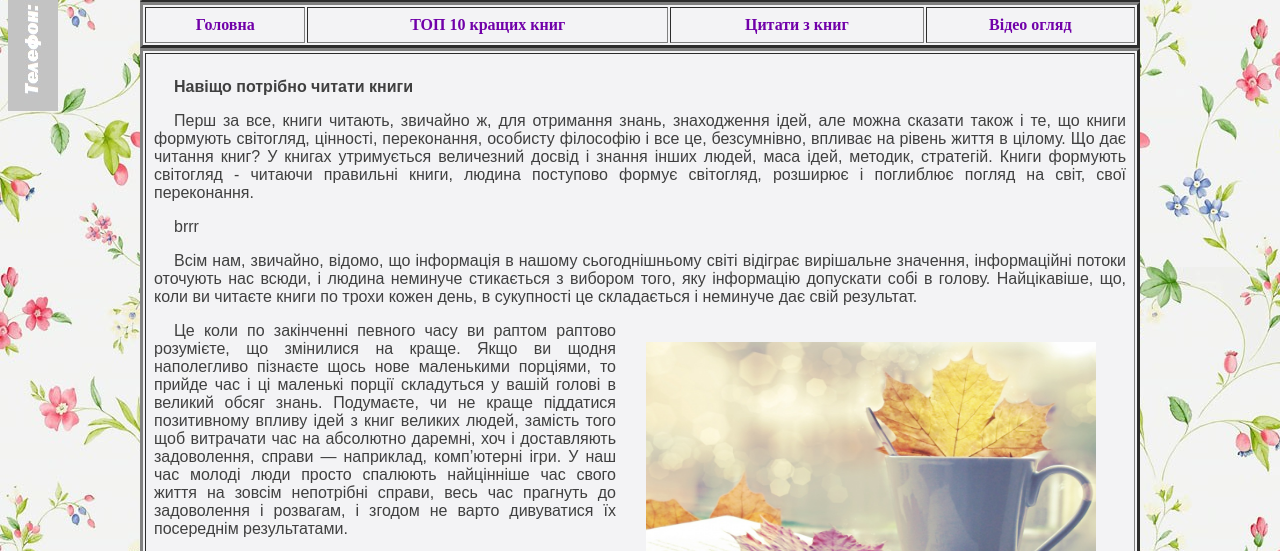
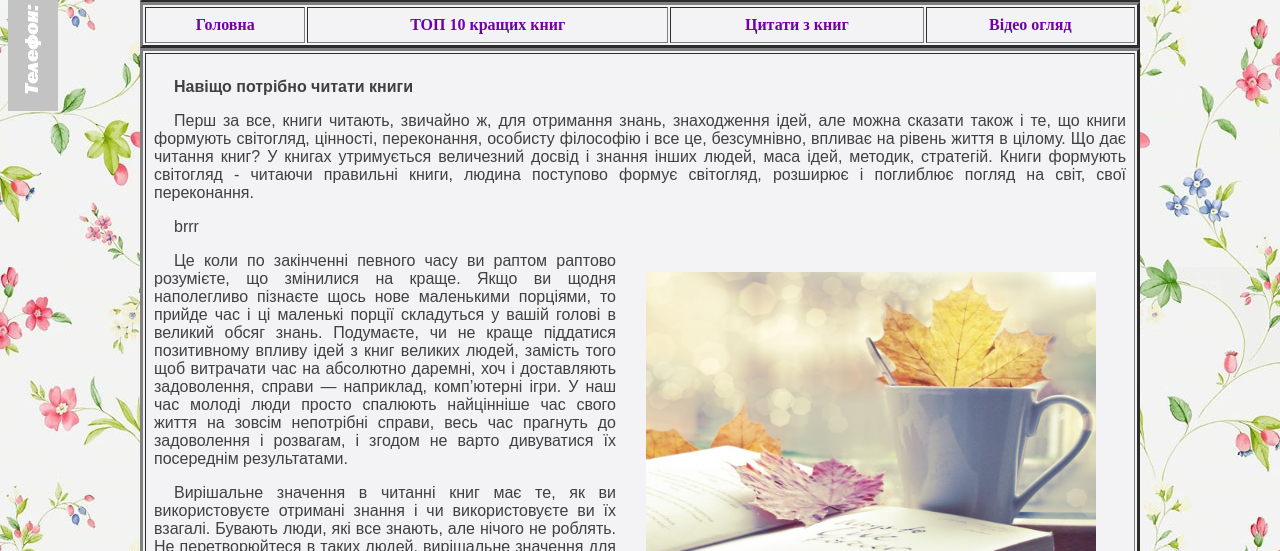
Before and after one commit to zDanceRz/site, a plain HTML site: page 33/index.html in a window 1280 px wide. Shown: the part 231-782 px from the top of the page. Drawn offline with Linux system fonts and the light colour scheme.

Commit message:
neponyatnoe izm

```diff
--- a/33/index.html
+++ b/33/index.html
@@ -30,9 +30,7 @@
 <p>brrr
 </p>
 
- <p>Всім нам, звичайно, відомо, що інформація в нашому сьогоднішньому світі відіграє вирішальне значення, інформаційні потоки оточують нас всюди,
- і людина неминуче стикається з вибором того, яку інформацію допускати собі в голову. Найцікавіше, що, коли ви читаєте книги по трохи кожен день,
- в сукупності це складається і неминуче дає свій результат.</p>
+ <p></p>
   <center><img src="image/uzor5.jpg" width="450" height="300" alt="Книга" align="right" hspace="30" vspace="20"></center>
 
  <p>Це коли по закінченні певного часу ви раптом раптово розумієте, що змінилися на краще. Якщо ви щодня наполегливо пізнаєте щось нове
```
